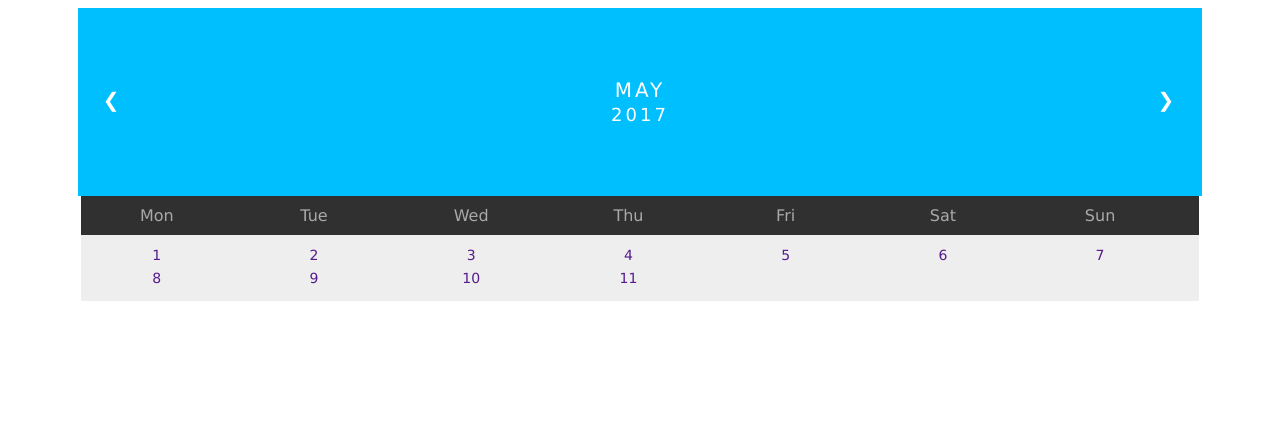
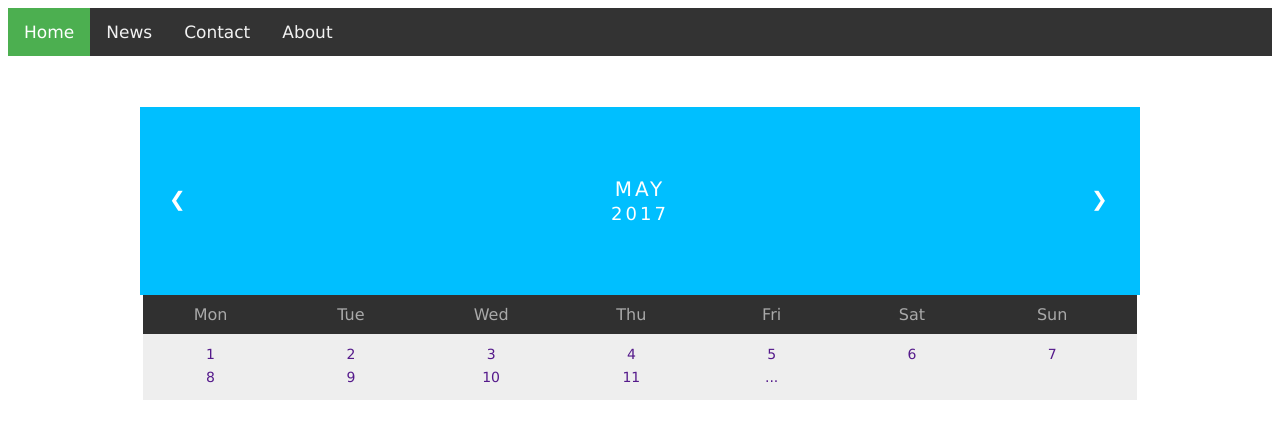
Before and after one commit to FreyaYuelin/CarriageCrossingPharmacy, a plain HTML site: page index.html in a window 1280 px wide. Drawn offline with Linux system fonts and the light colour scheme.

Commit message:
added a temporary topbar and adjusted some div scalings

```diff
--- a/index.css
+++ b/index.css
@@ -4,7 +4,7 @@ body {font-family: Verdana, sans-serif;}
 /* Month header */
 .calendar {
   padding: 70px 25px;
-  width: 85%;
+  width: 94%;
   margin: auto;
   background: #00bfff;
   text-align: center;
@@ -14,6 +14,12 @@ body {font-family: Verdana, sans-serif;}
   padding: 0;
 }
 
+#container-calendar {
+  margin-left: 10%;
+  margin-top: 4%;
+  width: 80%;
+}
+
 .calendar ul li {
   color: white;
   font-size: 20px;
@@ -21,19 +27,21 @@ body {font-family: Verdana, sans-serif;}
   letter-spacing: 3px;
 }
 .calendar .prev {
+  width: 3%;
   float: left;
   padding-top: 10px;
 }
 
 /* Next button */
 .calendar .next {
+  width: 3%;
   float: right;
   padding-top: 10px;
 }
 
 /* Weekdays (Mon-Sun) */
 .weekdays {
-  width: 88.5%;
+  width: 98.3%;
   margin: auto;
   padding: 10px 0;
   background-color: #303030;
@@ -49,7 +57,7 @@ body {font-family: Verdana, sans-serif;}
 
 /* Days (1-31) */
 .days {
-  width: 88.5%;
+  width: 98.3%;
   margin: auto;
   padding: 10px 0;
   background: #eee;
--- a/index.html
+++ b/index.html
@@ -1,8 +1,18 @@
  <html lang="en">
+  <link rel="stylesheet" type="text/css" href="main.css">
  	<link rel="stylesheet" type="text/css" href="index.css">
 	<meta charset="utf-8">
   <head>
     <title>Calendar</title>
+  </head>
+</body>
+  <div class="topnav">
+  <a class="active" href="#home">Home</a>
+  <a href="#news">News</a>
+  <a href="#contact">Contact</a>
+  <a href="#about">About</a>
+  </div>
+  <div id="container-calendar">
 	    <div class="calendar">
       <ul>
         <li class="prev">&#10094;</li>
@@ -31,12 +41,9 @@
         <li><a href="">9</a></li>
         <li><a href="">10</a></li>
         <li><a href="">11</a></li>
+        <li><a href="">...</a></li>
+
     </ul>
-
-
-
-  </head>
-</body>
-
+  </div>
 </body>
 </html>
--- /dev/null
+++ b/main.css
@@ -0,0 +1,34 @@
+ul {list-style-type: none;}
+body {font-family: Verdana, sans-serif;}
+
+
+#refillLoginForm {
+  margin-top: 20px;
+}
+
+.topnav {
+  background-color: #333;
+  overflow: hidden;
+}
+
+/* Style the links inside the navigation bar */
+.topnav a {
+  float: left;
+  color: #f2f2f2;
+  text-align: center;
+  padding: 14px 16px;
+  text-decoration: none;
+  font-size: 17px;
+}
+
+/* Change the color of links on hover */
+.topnav a:hover {
+  background-color: #ddd;
+  color: black;
+}
+
+/* Add a color to the active/current link */
+.topnav a.active {
+  background-color: #4CAF50;
+  color: white;
+}
```
Also changed, not shown: refillPage.css (+0 -26 lines), refillPage.html (+1 -0 lines), scheduling.html (+8 -1 lines). Lines whose indentation alone changed are shown as unchanged.
